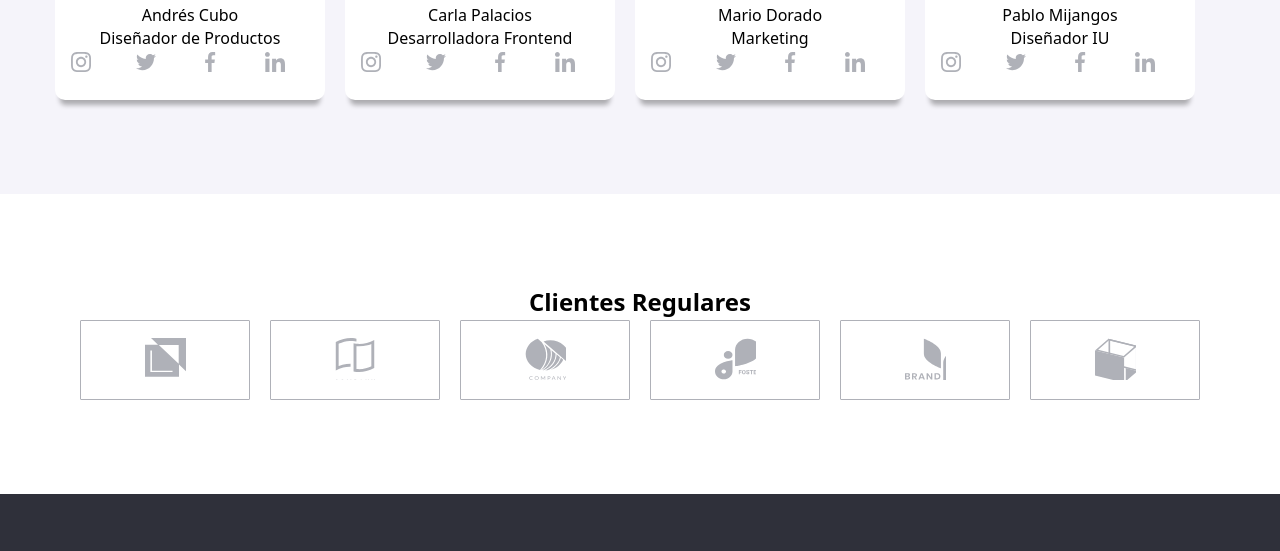
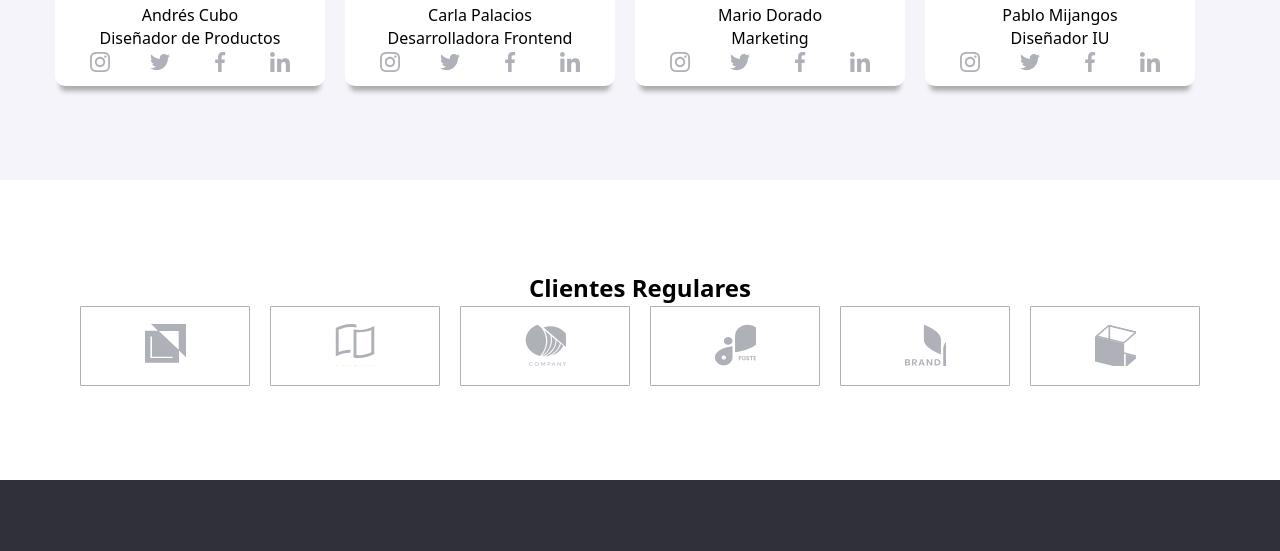
Before and after one commit to Deimer23/goit-markup-hw-04, a plain HTML site: page index.html in a window 1280 px wide. Shown: the part 1819-2370 px from the top of the page. Drawn offline with nearby package versions, Linux system fonts and the light colour scheme.

Commit message:
Tarea4Version5

```diff
--- a/css/styles.css
+++ b/css/styles.css
@@ -224,11 +224,12 @@ a {
   display: flex;
   align-items: center;
   justify-content: center;
+  padding-bottom: 10px;
 }
 
 .team ul li .social-media-team .team-icon{
-  width: 44px;
-  height: 44px;
+  width: 20px;
+  height: 20px;
   fill: #AFB1B8;
 }
 .team ul li .social-media-team li:hover .team-icon{
```
Also changed, not shown: images/svg/sprite.svg.
